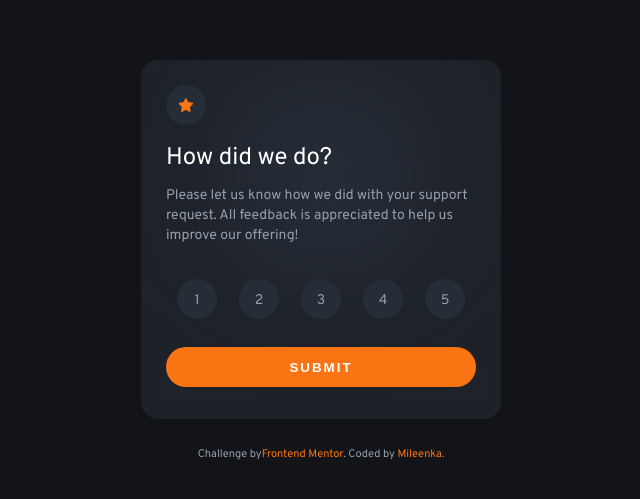
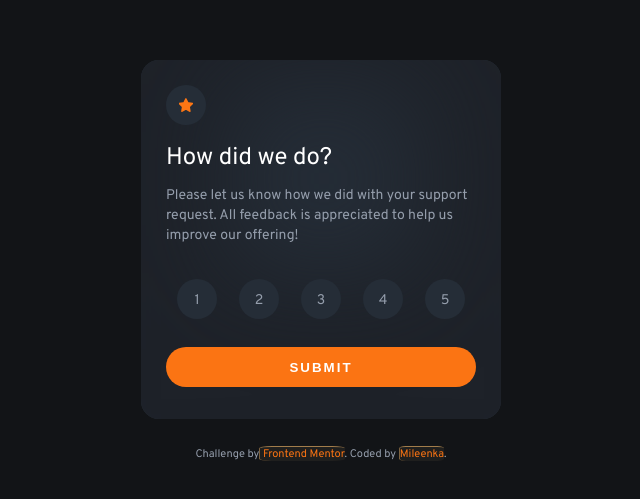
Before and after one commit to Mileenka/interactive-rating-component, a plain HTML site: page index.html in a window 1280 px wide. Shown: the part 155-654 px from the top of the page, 319-959 px from the left. Drawn offline with Linux system fonts and the light colour scheme.

Commit message:
change design of the link

```diff
--- a/index.html
+++ b/index.html
@@ -53,7 +53,7 @@
 
     <footer class="site-footer">
       <div class="attribution">Challenge by<a href="https://github.com/Mileenka" target="_blank"
-           rel="noopener norefferer">Frontend Mentor</a>. Coded by <a href="#">Mileenka</a>.
+           rel="noopener norefferer"> Frontend Mentor</a>. Coded by <a href="https://github.com/Mileenka">Mileenka</a>.
       </div>
     </footer>
 
--- a/scss/04-elements/_link.scss
+++ b/scss/04-elements/_link.scss
@@ -1,4 +1,5 @@
+@use "../01-settings/" as *;
+
 a {
-  color: inherit;
   text-decoration: none;
 }
--- a/scss/07-templates/_site-footer.scss
+++ b/scss/07-templates/_site-footer.scss
@@ -9,5 +9,9 @@
 }
 
 .attribution a {
+  background-color: rgba(55, 50, 41, 0.367);
   color: $color-orange;
+  border-top: .5px solid rgba(235, 177, 101, 0.645);
+  border-left: .5px solid rgba(235, 177, 101, 0.461);
+  border-radius: 15%;
 }
```
Also changed, not shown: css/main.css, 1 other file.
